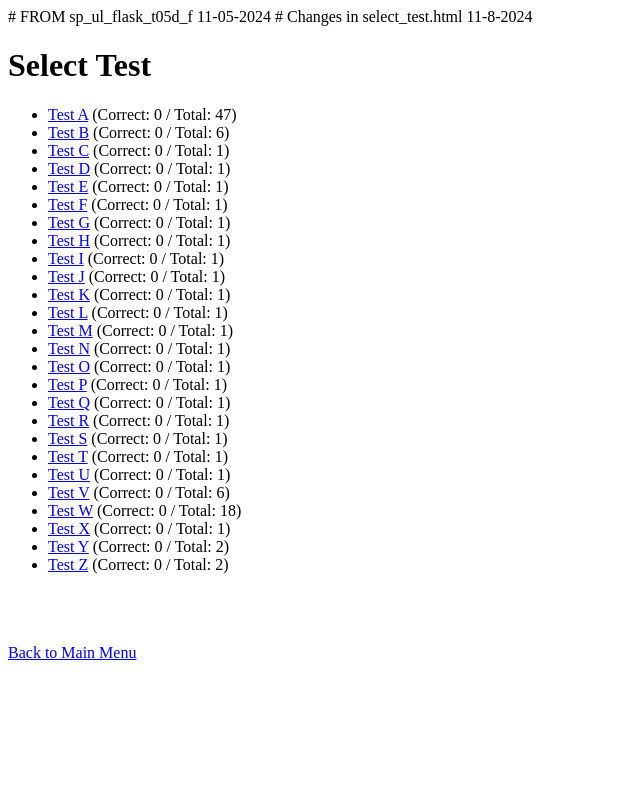
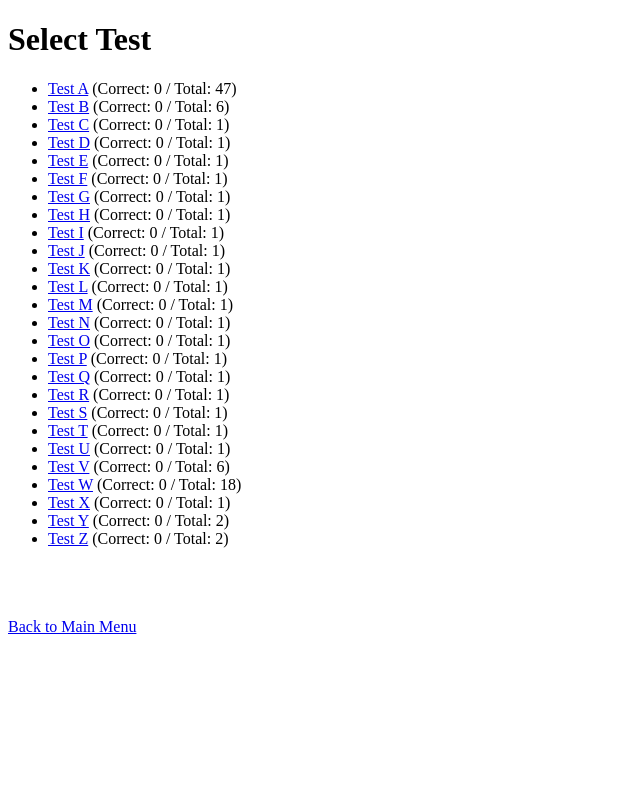
Before and after one commit to suasrp/flask-suasrp-repository-001, a Flask app: page /select_test in a window 1280 px wide. Shown: the whole page, without its empty margins (0-640 px from the left). Run offline with Flask 3, Linux system fonts and the light colour scheme.

Commit message:
Update select_test.html 11-8-2024-703pm

```diff
--- a/templates/select_test.html
+++ b/templates/select_test.html
@@ -1,6 +1,3 @@
-# FROM sp_ul_flask_t05d_f 11-05-2024
-# Changes in select_test.html 11-8-2024
-
 <!DOCTYPE html>
 <html lang="en">
 <head>
```
